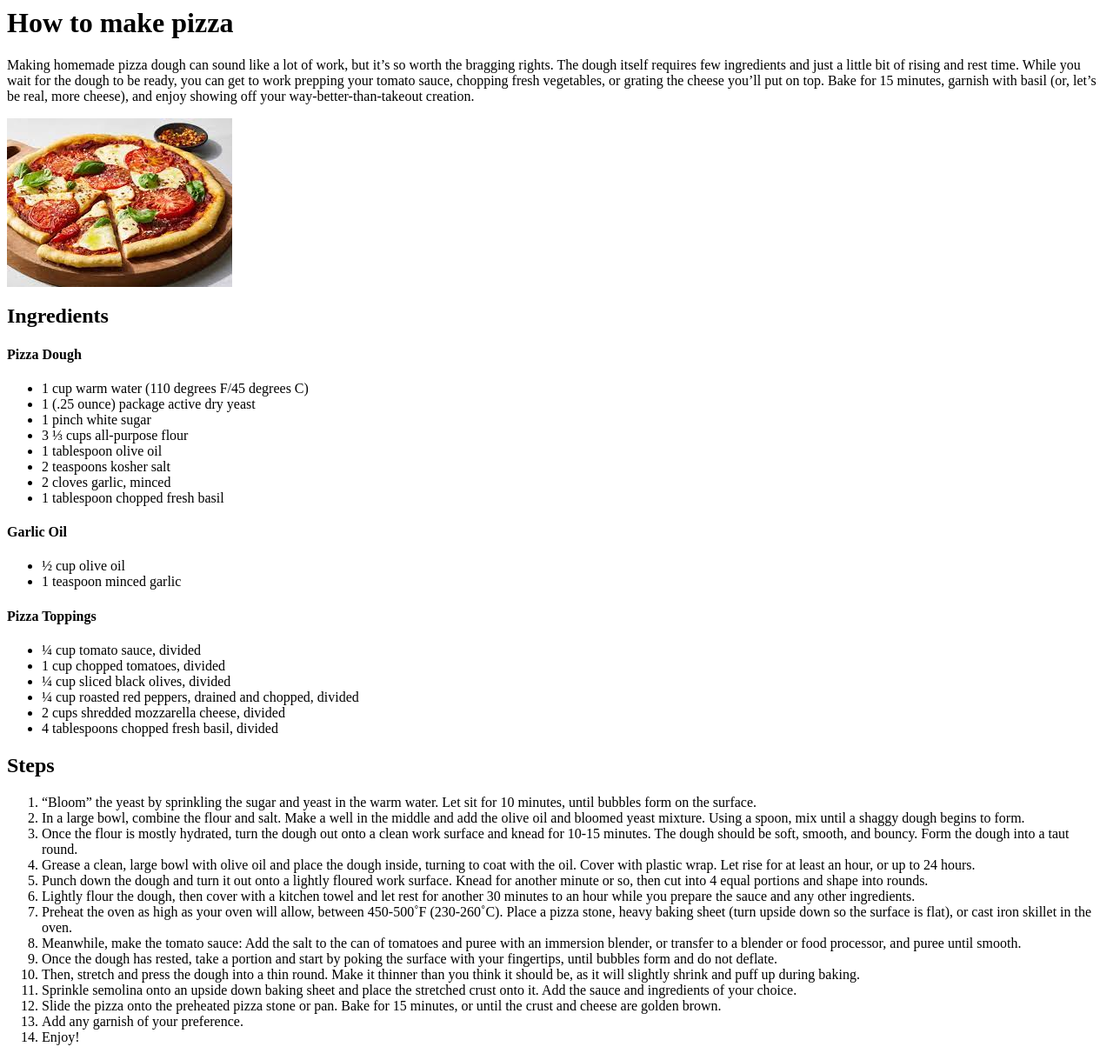
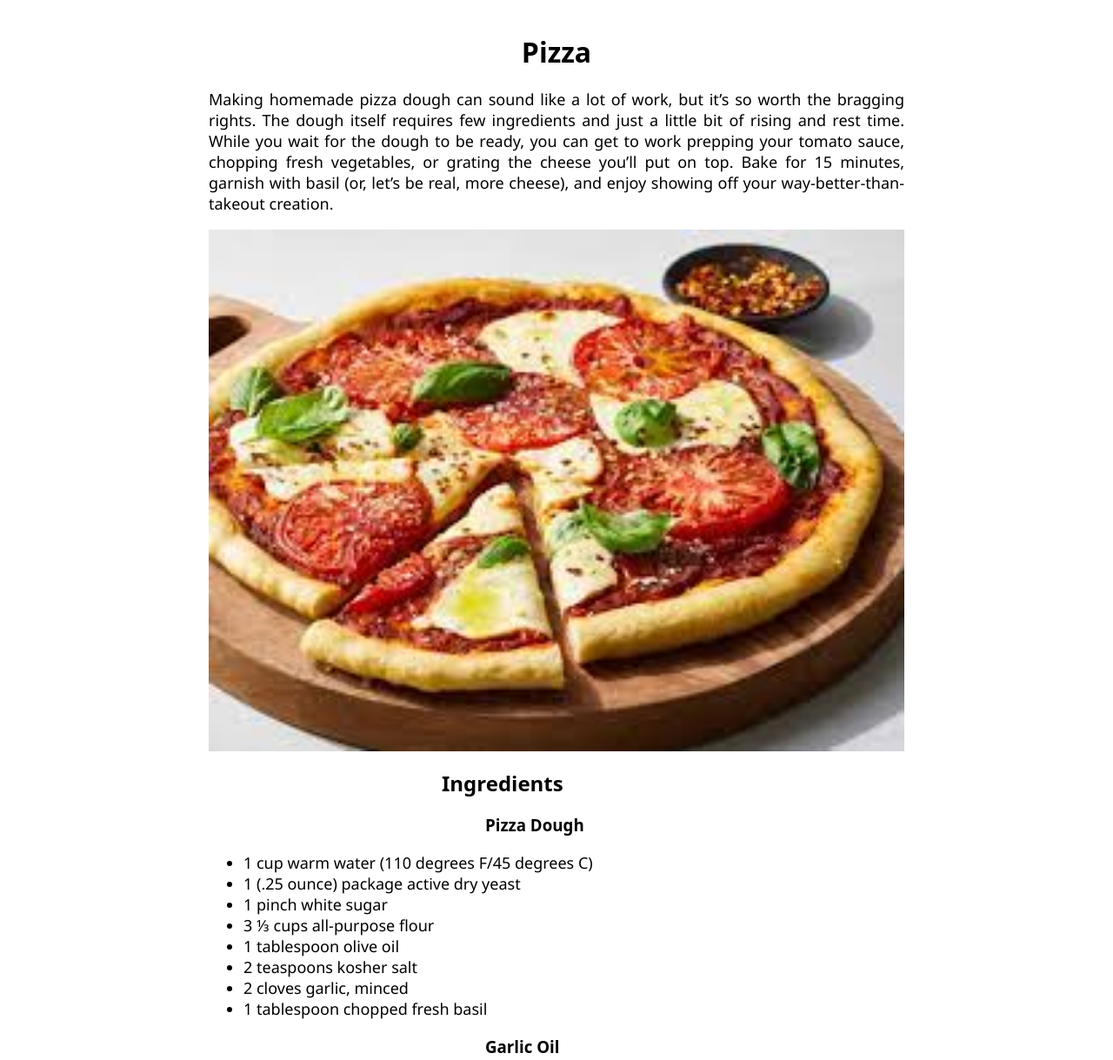
Before and after one commit to Overlord121312/odin-recipes, a plain HTML site: page recipes/pizza.html in a window 1280 px wide. Shown: the top 1219 px of the page at 87% size. Drawn offline with Linux system fonts and the light colour scheme.

Commit message:
Created CSS sheet for recipes and necesary changes
Created a shared CSS Style Sheet for all recipes and gave it a little bit of style. Plus, I changed and added some HTML tags necesary for more visual gain.

```diff
--- a/recipes/pizza.html
+++ b/recipes/pizza.html
@@ -2,14 +2,20 @@
 <head>
     <meta charset="UTF-8">
     <meta name="viewport" content="width=device-width, initial-scale=1.0">
+    <link rel="stylesheet" href="../static/CSS/recipe.css">
     <title>Pizza</title>
 </head>
 <body>
-    <h1>How to make pizza</h1>
-    <p>Making homemade pizza dough can sound like a lot of work, but it’s so worth the bragging rights. The dough itself requires few ingredients and just a little bit of rising and rest time. While you wait for the dough to be ready, you can get to work prepping your tomato sauce, chopping fresh vegetables, or grating the cheese you’ll put on top. Bake for 15 minutes, garnish with basil (or, let’s be real, more cheese), and enjoy showing off your way-better-than-takeout creation.</p>
-    <img src="../images/pizza.jpeg">
+    <h1>Pizza</h1>
+    <div class="texted">
+        <p>Making homemade pizza dough can sound like a lot of work, but it’s so worth the bragging rights. The dough itself requires few ingredients and just a little bit of rising and rest time. While you wait for the dough to be ready, you can get to work prepping your tomato sauce, chopping fresh vegetables, or grating the cheese you’ll put on top. Bake for 15 minutes, garnish with basil (or, let’s be real, more cheese), and enjoy showing off your way-better-than-takeout creation.</p>
+    </div>
+    <div class="texted">
+    <img src="../static/images/pizza.jpeg" width="800px" height="according" >
+    </div>
     <h2>Ingredients</h2>
-    <h4>Pizza Dough</h4>
+    <h3>Pizza Dough</h3>
+    <div class="texted">
     <ul>
         <li>1 cup warm water (110 degrees F/45 degrees C)</li>
         <li>1 (.25 ounce) package active dry yeast</li>
@@ -20,12 +26,16 @@
         <li>2 cloves garlic, minced</li>
         <li>1 tablespoon chopped fresh basil</li>
     </ul>
-    <h4>Garlic Oil</h4>
+    </div>
+    <h3>Garlic Oil</h3>
+    <div class="texted">
     <ul>
         <li>½ cup olive oil</li>
         <li>1 teaspoon minced garlic</li>
     </ul>
-    <h4>Pizza Toppings</h4>
+    </div>
+    <h3>Pizza Toppings</h3>
+    <div class="texted">
     <ul>
         <li>¼ cup tomato sauce, divided</li>
         <li>1 cup chopped tomatoes, divided</li>
@@ -34,7 +44,9 @@
         <li>2 cups shredded mozzarella cheese, divided</li>
         <li>4 tablespoons chopped fresh basil, divided</li>
     </ul>
+    </div>
     <h2>Steps</h2>
+    <div class="texted">
     <ol>
         <li>“Bloom” the yeast by sprinkling the sugar and yeast in the warm water. Let sit for 10 minutes, until bubbles form on the surface.</li>
         <li>In a large bowl, combine the flour and salt. Make a well in the middle and add the olive oil and bloomed yeast mixture. Using a spoon, mix until a shaggy dough begins to form.</li>
@@ -51,5 +63,6 @@
         <li>Add any garnish of your preference.</li>
         <li>Enjoy!</li>
     </ol>
+    </div>
 </body>
 </html>
--- /dev/null
+++ b/static/CSS/recipe.css
@@ -0,0 +1,30 @@
+p, ul, ol {
+    font-size: 18px;
+    max-width: 800px;
+    text-align: justify;
+    font-family: 'Segoe UI', Tahoma, Geneva, Verdana, sans-serif;
+}
+
+.texted{
+    margin: auto;
+    width: 800px;
+}
+
+h1, h2, h3 {
+    text-align: left;
+    font-family: system-ui, -apple-system, BlinkMacSystemFont, 'Segoe UI', Roboto, Oxygen, Ubuntu, Cantarell, 'Open Sans', 'Helvetica Neue', sans-serif;
+
+}
+
+h2 {
+    margin-left: 500px;
+}
+
+h3 {
+    margin-left: 550px;
+}
+
+h1 {
+    text-align: center;
+    padding-top: 30px;
+}
```
Also changed, not shown: recipes/flan.html (+10 -1 lines), recipes/lasagna.html (+10 -1 lines), static/images/flan.jpg (renamed from images/flan.jpg), static/images/lasagna.jpeg (renamed from images/lasagna.jpeg), static/images/pizza.jpeg (renamed from images/pizza.jpeg).
